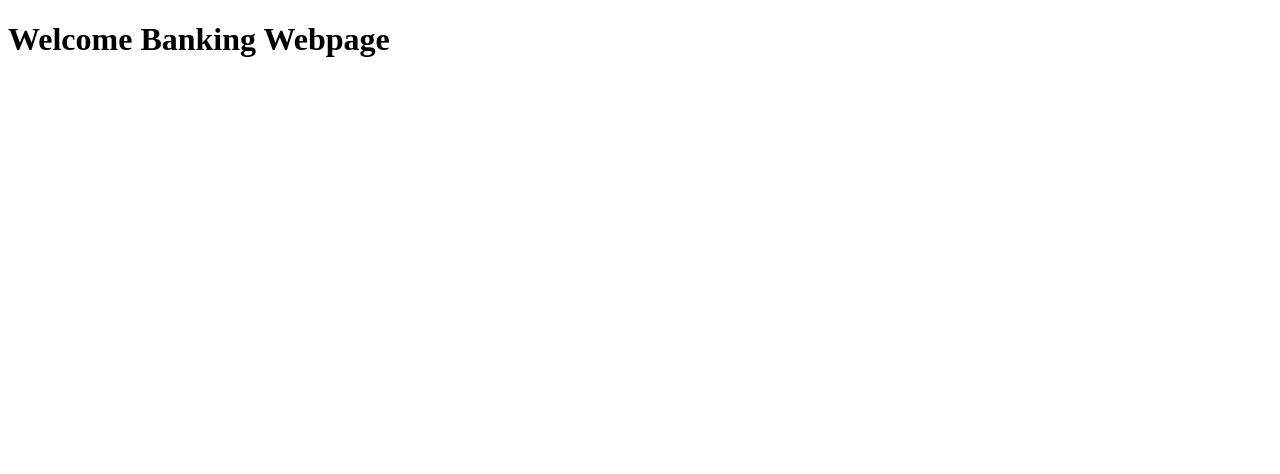
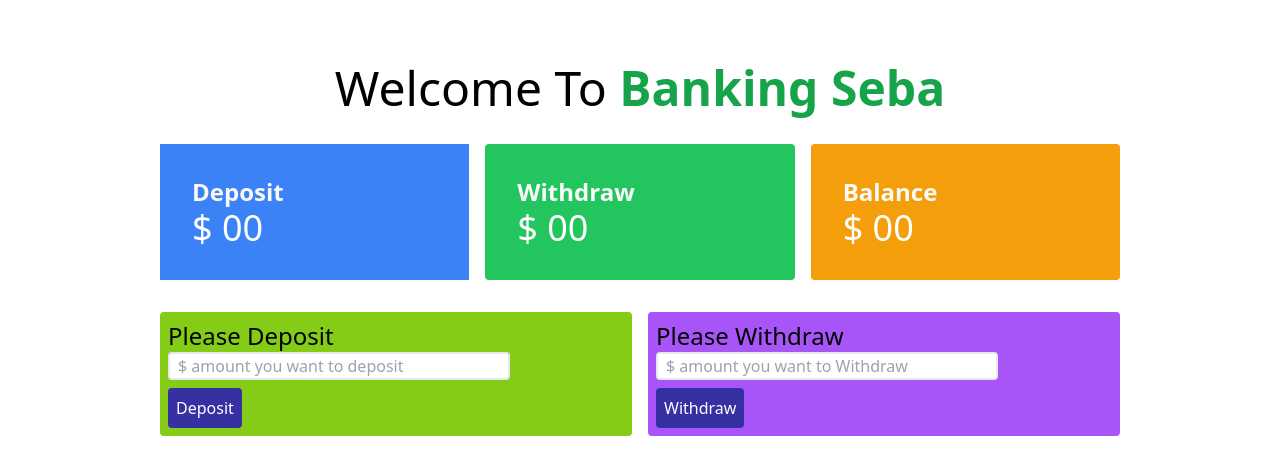
Before and after one commit to md-shakil-hosen/JavaScript-Learning, a plain HTML site: page baperbank/banking.html in a window 1280 px wide. Drawn offline with nearby package versions, Linux system fonts and the light colour scheme.

Commit message:
event project

```diff
--- a/baperbank/banking.html
+++ b/baperbank/banking.html
@@ -1,12 +1,93 @@
 <!DOCTYPE html>
 <html lang="en">
-<head>
-    <meta charset="UTF-8">
-    <meta http-equiv="X-UA-Compatible" content="IE=edge">
-    <meta name="viewport" content="width=device-width, initial-scale=1.0">
+  <head>
+    <meta charset="UTF-8" />
+    <meta http-equiv="X-UA-Compatible" content="IE=edge" />
+    <meta name="viewport" content="width=device-width, initial-scale=1.0" />
     <title>Banking Page</title>
-</head>
-<body>
-    <h1>Welcome Banking Webpage</h1>
-</body>
+    <script src="https://cdn.tailwindcss.com"></script>
+  </head>
+  <body>
+    <header>
+      <h1 class="text-5xl text-center mt-16">
+        Welcome To
+        <span class="font-semibold text-green-600">Banking Seba</span>
+      </h1>
+    </header>
+    <main class="rounded w-3/4 mx-auto">
+      <section class="mt-8">
+        <div class="grid grid-cols-3 gap-4">
+          <div class="bg-blue-500 p-8">
+            <h3 class="text-2xl font-semibold text-neutral-50">Deposit</h3>
+            <h4 class="text-4xl font-medium text-white">
+              $ <span id="deposit-total">00</span>
+            </h4>
+          </div>
+          <div class="bg-green-500 p-8 rounded">
+            <h3 class="text-2xl font-semibold text-neutral-50">Withdraw</h3>
+            <h4 class="text-4xl font-medium text-white">
+              $ <span id="withdraw-total">00</span>
+            </h4>
+          </div>
+          <div class="bg-amber-500 p-8 rounded">
+            <h3 class="text-2xl font-semibold text-neutral-50">Balance</h3>
+            <h4 class="text-4xl font-medium text-white">
+              $ <span id="balance-total">00</span>
+            </h4>
+          </div>
+        </div>
+      </section>
+      <!-- Deposit Section Start  -->
+      <section class="mt-8">
+        <div class="grid grid-cols-2 gap-4">
+          <div class="bg-lime-500 p-2 rounded">
+            <h3 class="text-2xl block">Please Deposit</h3>
+            <div action="">
+              <!-- Deposit Input field -->
+              <input
+                id="deposit-input"
+                class="px-2 w-3/4 block rounded border-solid border-2"
+                type="text"
+                placeholder="$ amount you want to deposit"
+                id=""
+              />
+              <!-- Deposit Button    -->
+              <button
+                id="deposit-button"
+                class="font-sans rounded bg-indigo-800 mt-2 text-white p-2"
+              >
+                Deposit
+              </button>
+            </div>
+          </div>
+          <!-- Deposit Section End  -->
+          <!-- Withdraw Section Start -->
+          <div class="bg-purple-500 p-2 rounded">
+            <h3 class="text-2xl block">Please Withdraw</h3>
+            <div action="">
+              <!-- Withdraw Input Field -->
+              <input
+                id="Withdraw-input"
+                class="px-2 w-3/4 block rounded border-solid border-2"
+                type="text"
+                placeholder="$ amount you want to Withdraw"
+                id=""
+              />
+              <!-- Withdraw Button  -->
+              <button
+                id="Withdraw-button"
+                class="font-sans rounded bg-indigo-800 mt-2 text-white p-2"
+              >
+                Withdraw
+              </button>
+            </div>
+          </div>
+        </div>
+      </section>
+      <!-- Withdraw Section End  -->
+    </main>
+
+    <!-- JavaScript  -->
+    <script src="banking.js"></script>
+  </body>
 </html>
--- /dev/null
+++ b/baperbank/banking.js
@@ -0,0 +1,14 @@
+
+// Handel Deposit button event
+document.getElementById('deposit-button').addEventListener('click', function(){
+    //Get the amount deposited
+    const depositInputField = document.getElementById('deposit-input');
+    const depositAmount = depositInputField.value;
+    depositInputField.value ='';
+
+
+    // input total amount
+    //seen the amount in display field
+    const depositTotal = document.getElementById('deposit-total');
+    depositTotal.innerText =depositAmount; // cath the display $00 field and in amount input value
+});
--- a/baperbank/bank.js
+++ b/baperbank/login.js
@@ -11,9 +11,9 @@ document.getElementById('login-submit').addEventListener('click', function(){
     const userPass = PasswordField.value;
     PasswordField.value = '';
 
-    // conditions
+    // conditions || Check Email and Password
     if(userEmail == 'admin@gmail.com' && userPass == 'ami'){
         //Redirect another page location
         window.location.href = 'banking.html'
     }
-})
+});
```
Also changed, not shown: baperbank/index.html (+2 -2 lines).
